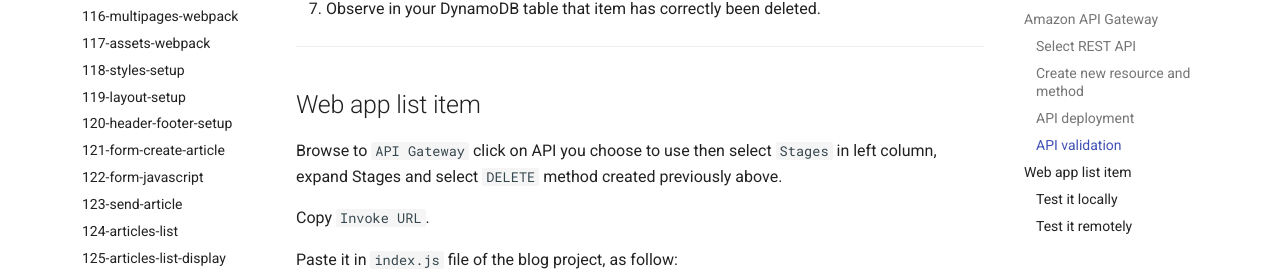
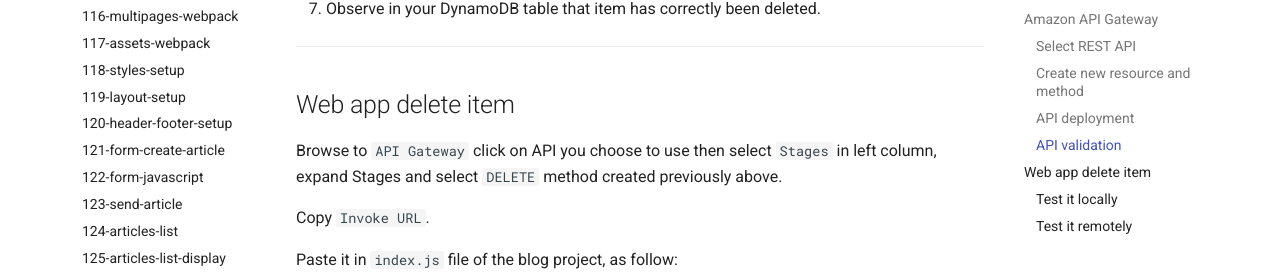
Before and after one commit to oldu73/doc, an MkDocs documentation site: the page built from docs/javascript/training/16-project-blog/aws-04-delete-item.md, in a window 1280 px wide and 900 px high, scrolled down 3363 px. Shown: the part 170-447 px from the top of the window. Built offline with MkDocs 1.6.1 and Material for MkDocs 9.7.7, drawn with Linux system fonts in a browser that asks for light colours.

Commit message:
js training blog project aws delete item fix

```diff
--- a/docs/javascript/training/16-project-blog/aws-04-delete-item.md
+++ b/docs/javascript/training/16-project-blog/aws-04-delete-item.md
@@ -136,7 +136,7 @@ Observe in your DynamoDB table that item has correctly been deleted.
 
 ---
 
-## Web app list item
+## Web app delete item
 
 Browse to `API Gateway` click on API you choose to use then select `Stages` in left column, expand Stages and select `DELETE` method created previously above.
 
```
